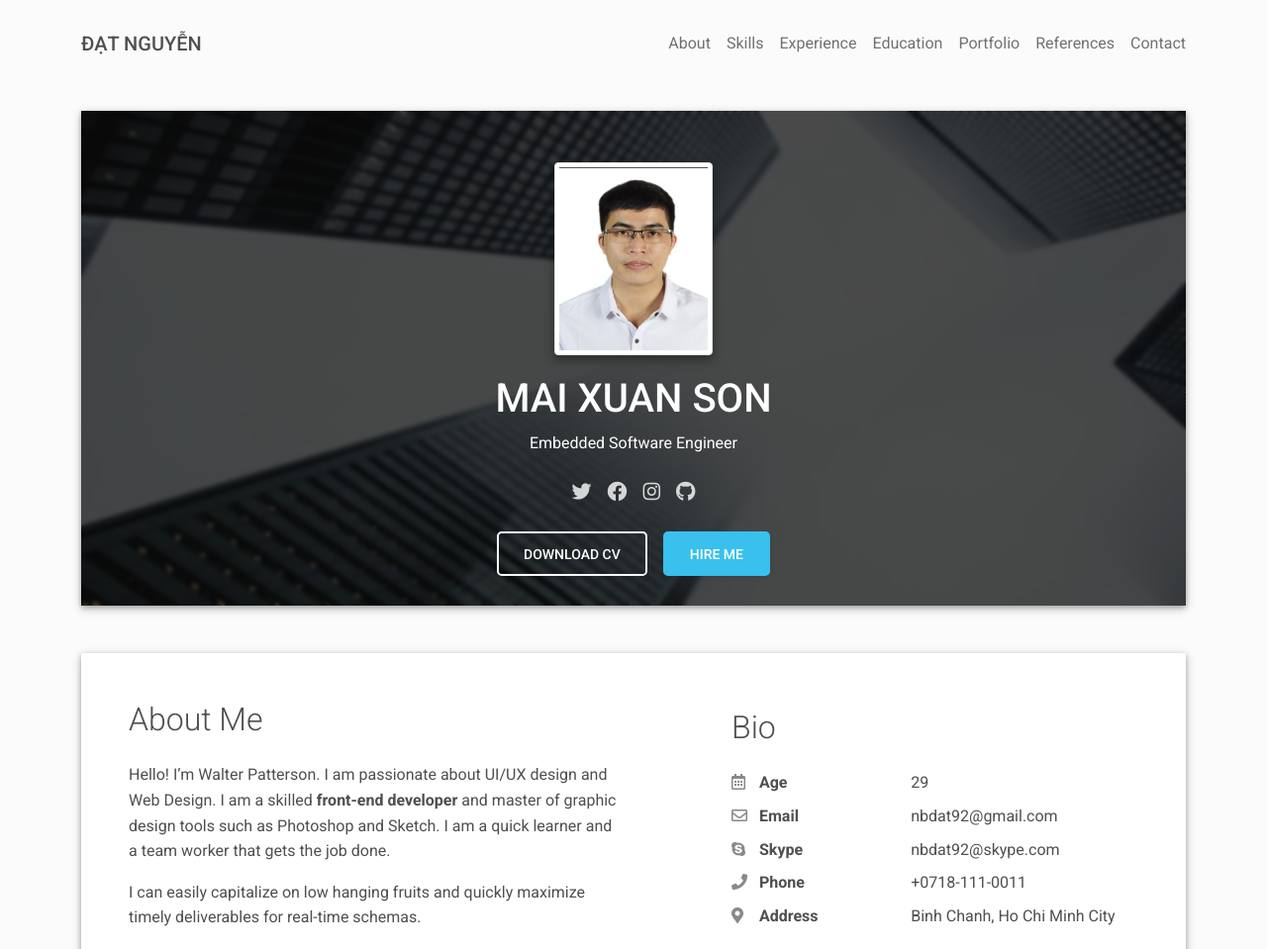
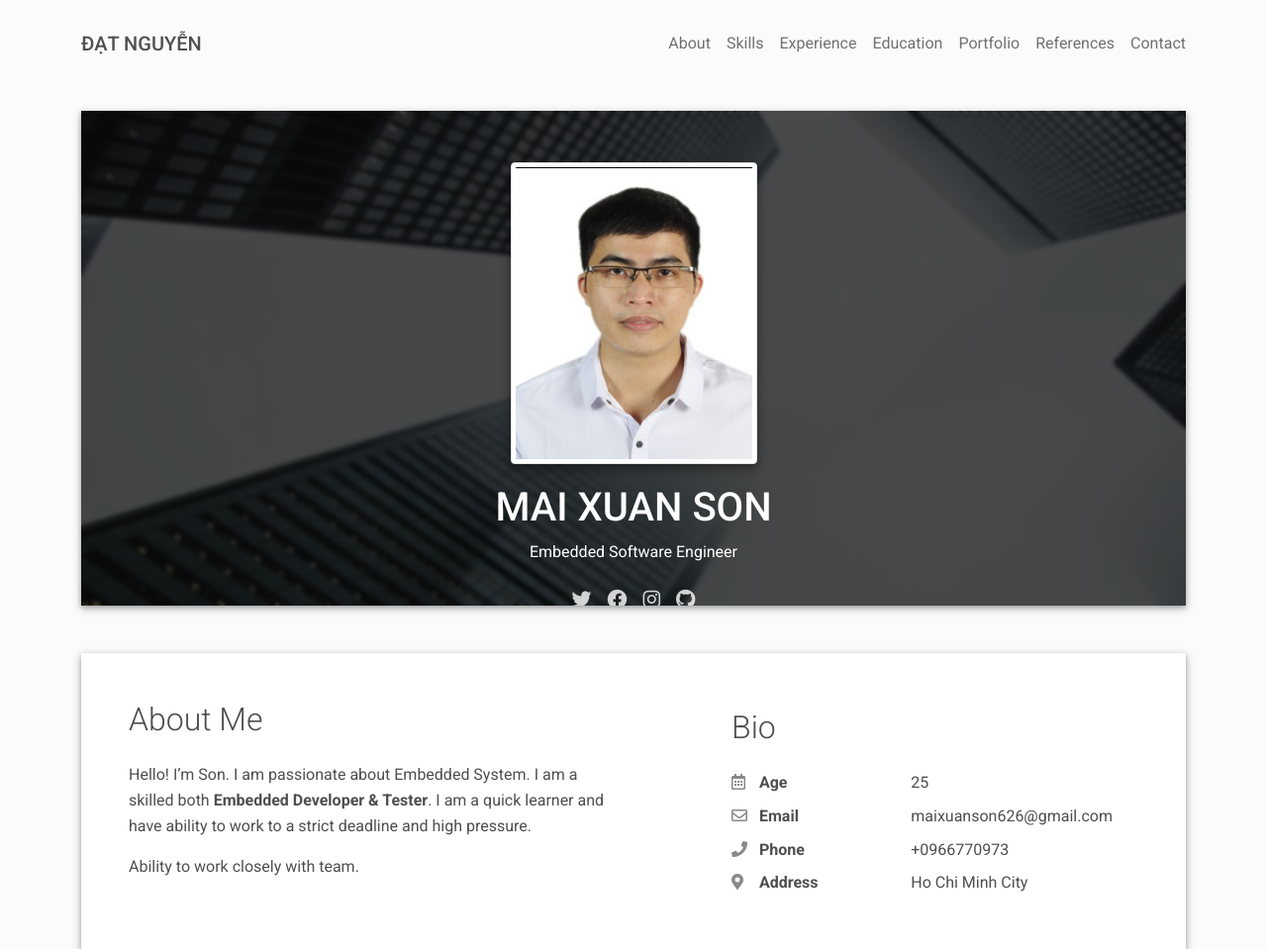
Before and after one commit to XuanSon97/xuanson97.github.io, a plain HTML site: page index.html in a window 1280 px wide. Shown: the top 959 px of the page at 99% size. Drawn offline with Linux system fonts and the light colour scheme.

Commit message:
Add files via upload

```diff
--- a/index.html
+++ b/index.html
@@ -60,7 +60,7 @@
       <div class="cover bg-image"><img src="images/header-background.jpg"/>
         <div class="mask" style="background-color: rgba(0, 0, 0, 0.7);backdrop-filter: blur(2px);">
           <div class="text-center p-5">
-            <div class="avatar p-1"><img class="img-thumbnail shadow-2-strong" src="images/avatar.jpg" width="160" height="160"/></div>
+            <div class="avatar p-1"><img class="img-thumbnail shadow-2-strong" src="images/avatar.jpg" width="249" height="307"/></div>
             <div class="header-bio mt-3">
               <div data-aos="zoom-in" data-aos-delay="0">
                 <h2 class="h1">MAI XUAN SON</h2>
@@ -92,8 +92,8 @@
       <div class="row">
         <div class="col-md-6">
           <h2 class="h2 fw-light mb-4">About Me</h2>
-          <p>Hello! I’m Walter Patterson. I am passionate about UI/UX design and Web Design. I am a skilled <strong>front-end developer</strong> and master of graphic design tools such as Photoshop and Sketch. I am a quick learner and a team worker that gets the job done.</p>
-          <p>I can easily capitalize on low hanging fruits and quickly maximize timely deliverables for real-time schemas.</p>
+          <p>Hello! I’m Son. I am passionate about Embedded System. I am a skilled both <strong>Embedded Developer & Tester</strong>. I am a quick learner and have ability to work to a strict deadline and high pressure.</p>
+          <p>Ability to work closely with team.</p>
         </div>
         <div class="col-md-5 offset-lg-1">
           <div class="row mt-2">
@@ -102,31 +102,25 @@
               <div class="pb-2 fw-bolder"><i class="far fa-calendar-alt pe-2 text-muted" style="width:24px;opacity:0.85;"></i> Age</div>
             </div>
             <div class="col-sm-7">
-              <div class="pb-2">29</div>
+              <div class="pb-2">25</div>
             </div>
             <div class="col-sm-5">
               <div class="pb-2 fw-bolder"><i class="far fa-envelope pe-2 text-muted" style="width:24px;opacity:0.85;"></i> Email</div>
             </div>
             <div class="col-sm-7">
-              <div class="pb-2">nbdat92@gmail.com</div>
-            </div>
-            <div class="col-sm-5">
-              <div class="pb-2 fw-bolder"><i class="fab fa-skype pe-2 text-muted" style="width:24px;opacity:0.85;"></i> Skype</div>
-            </div>
-            <div class="col-sm-7">
-              <div class="pb-2">nbdat92@skype.com</div>
+              <div class="pb-2">maixuanson626@gmail.com</div>
             </div>
             <div class="col-sm-5">
               <div class="pb-2 fw-bolder"><i class="fas fa-phone pe-2 text-muted" style="width:24px;opacity:0.85;"></i> Phone</div>
             </div>
             <div class="col-sm-7">
-              <div class="pb-2">+0718-111-0011</div>
+              <div class="pb-2">+0966770973</div>
             </div>
             <div class="col-sm-5">
               <div class="pb-2 fw-bolder"><i class="fas fa-map-marker-alt pe-2 text-muted" style="width:24px;opacity:0.85;"></i> Address</div>
             </div>
             <div class="col-sm-7">
-              <div class="pb-2">Binh Chanh, Ho Chi Minh City</div>
+              <div class="pb-2">Ho Chi Minh City</div>
             </div>
           </div>
         </div>
```
